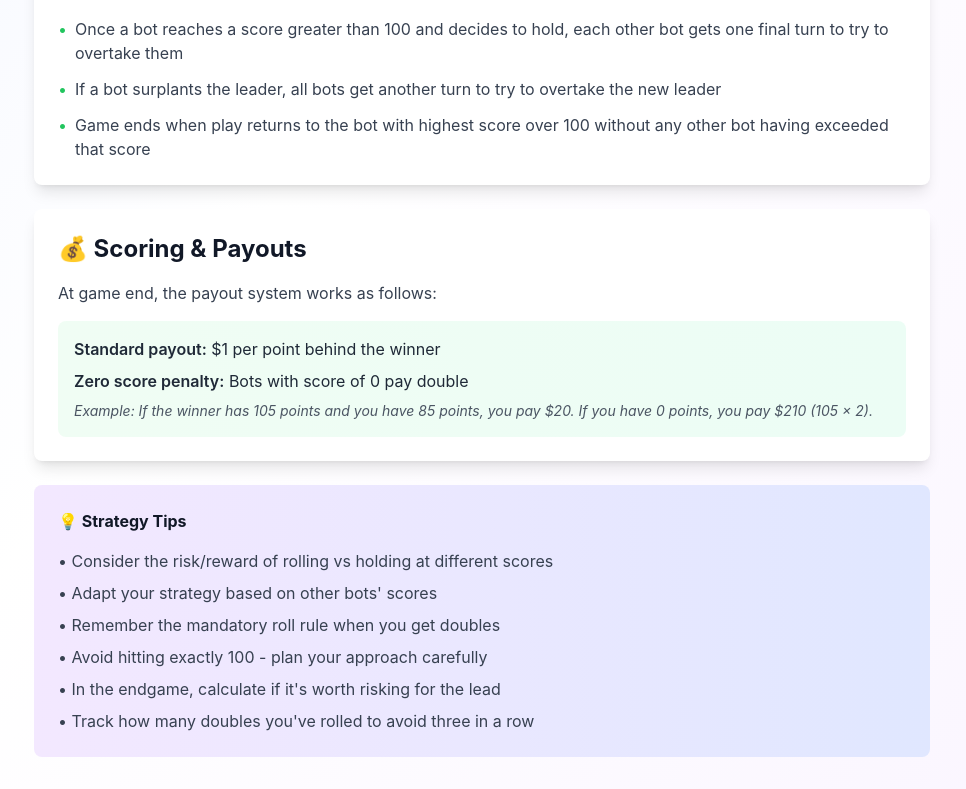
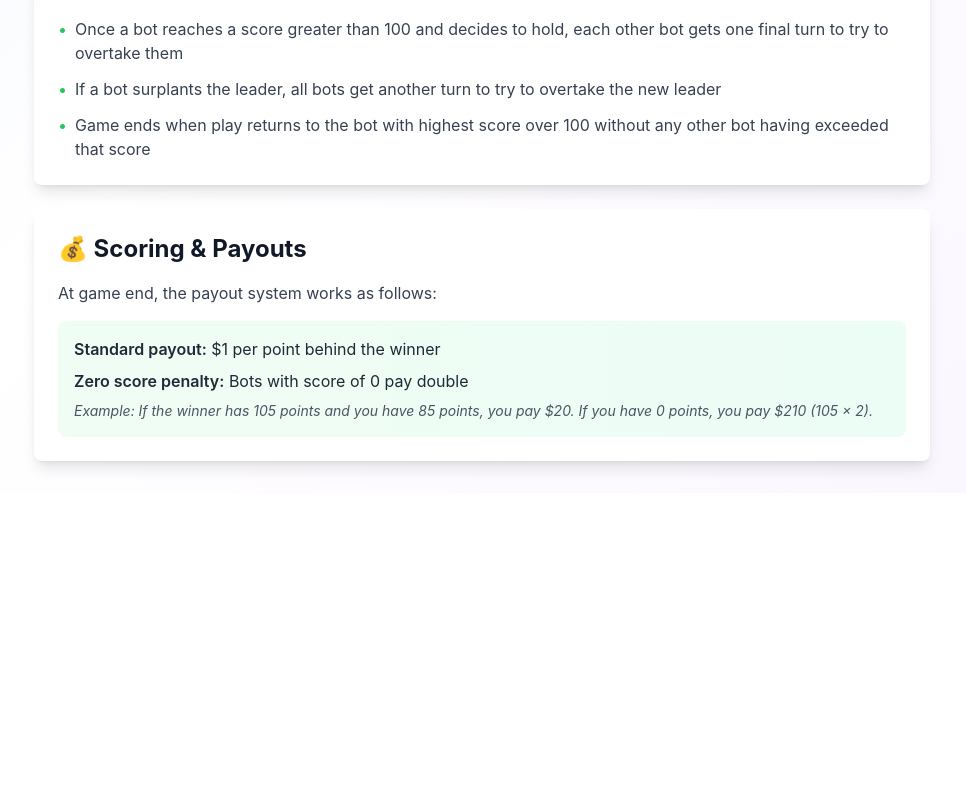
Before and after one commit to aiguy110/pig-pen, a React (Create React App) app in the folder frontend/: page /rules in a window 1280 px wide. Shown: the part 943-1732 px from the top of the page, without its empty margins (158-1124 px from the left). After the commit the page ends 1436 px from the top, so only its background shows below. Built offline with nearby package versions, Linux system fonts and the light colour scheme.

Commit message:
Add caching headers and remove strategy tips section

```diff
--- a/frontend/src/components/Rules.tsx
+++ b/frontend/src/components/Rules.tsx
@@ -141,27 +141,6 @@ export const Rules: React.FC = () => {
               </p>
             </div>
           </section>
-
-          <section className="bg-gradient-to-r from-purple-100 to-indigo-100 rounded-lg p-6">
-            <h3 className="font-bold text-gray-900 mb-4">💡 Strategy Tips</h3>
-            <ul className="space-y-2 text-gray-700">
-              <li>
-                • Consider the risk/reward of rolling vs holding at different
-                scores
-              </li>
-              <li>• Adapt your strategy based on other bots' scores</li>
-              <li>• Remember the mandatory roll rule when you get doubles</li>
-              <li>
-                • Avoid hitting exactly 100 - plan your approach carefully
-              </li>
-              <li>
-                • In the endgame, calculate if it's worth risking for the lead
-              </li>
-              <li>
-                • Track how many doubles you've rolled to avoid three in a row
-              </li>
-            </ul>
-          </section>
         </div>
       </div>
     </div>
```
Also changed, not shown: 1 other file (tests, documents, lock files or other folders).
